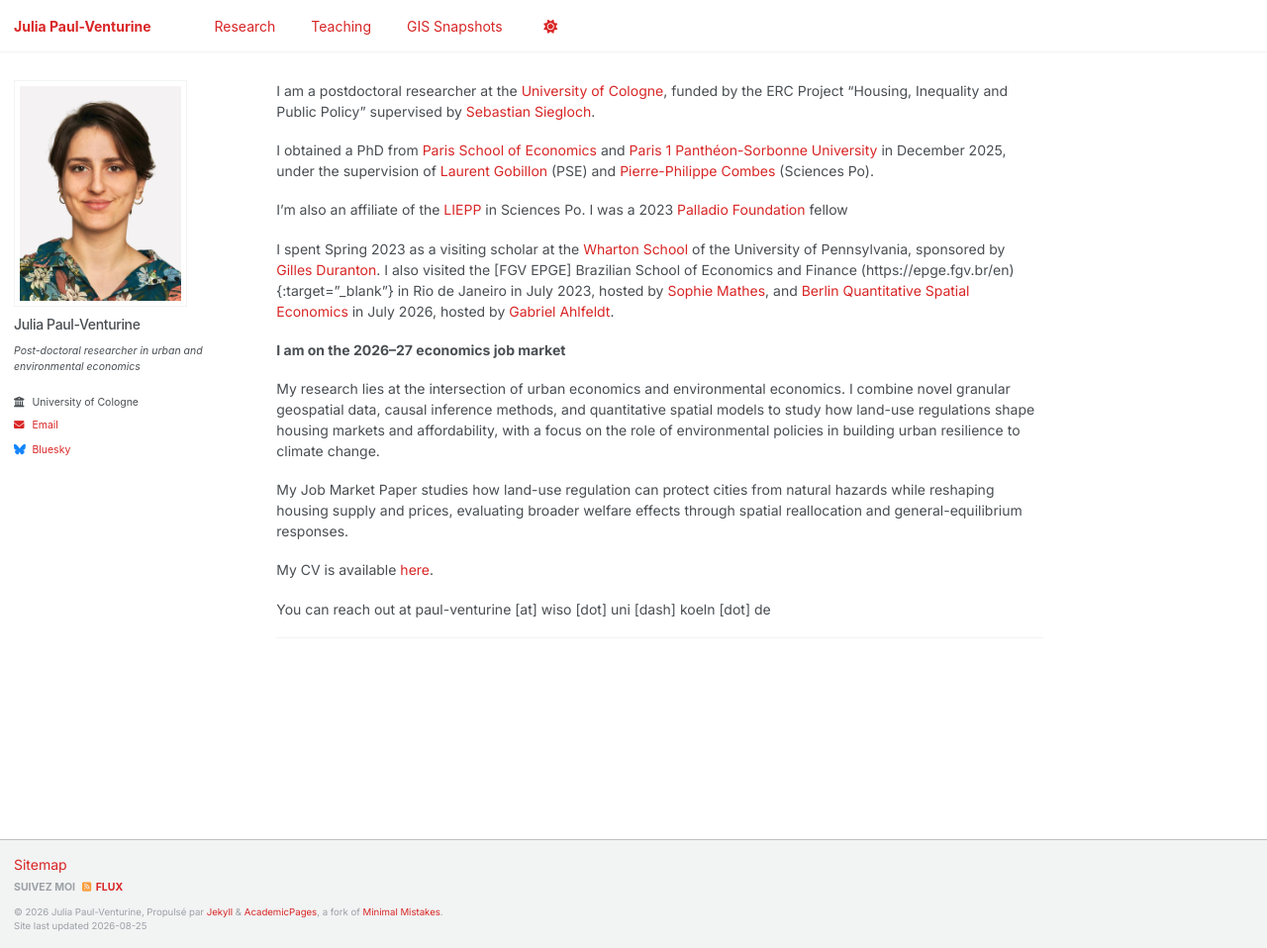
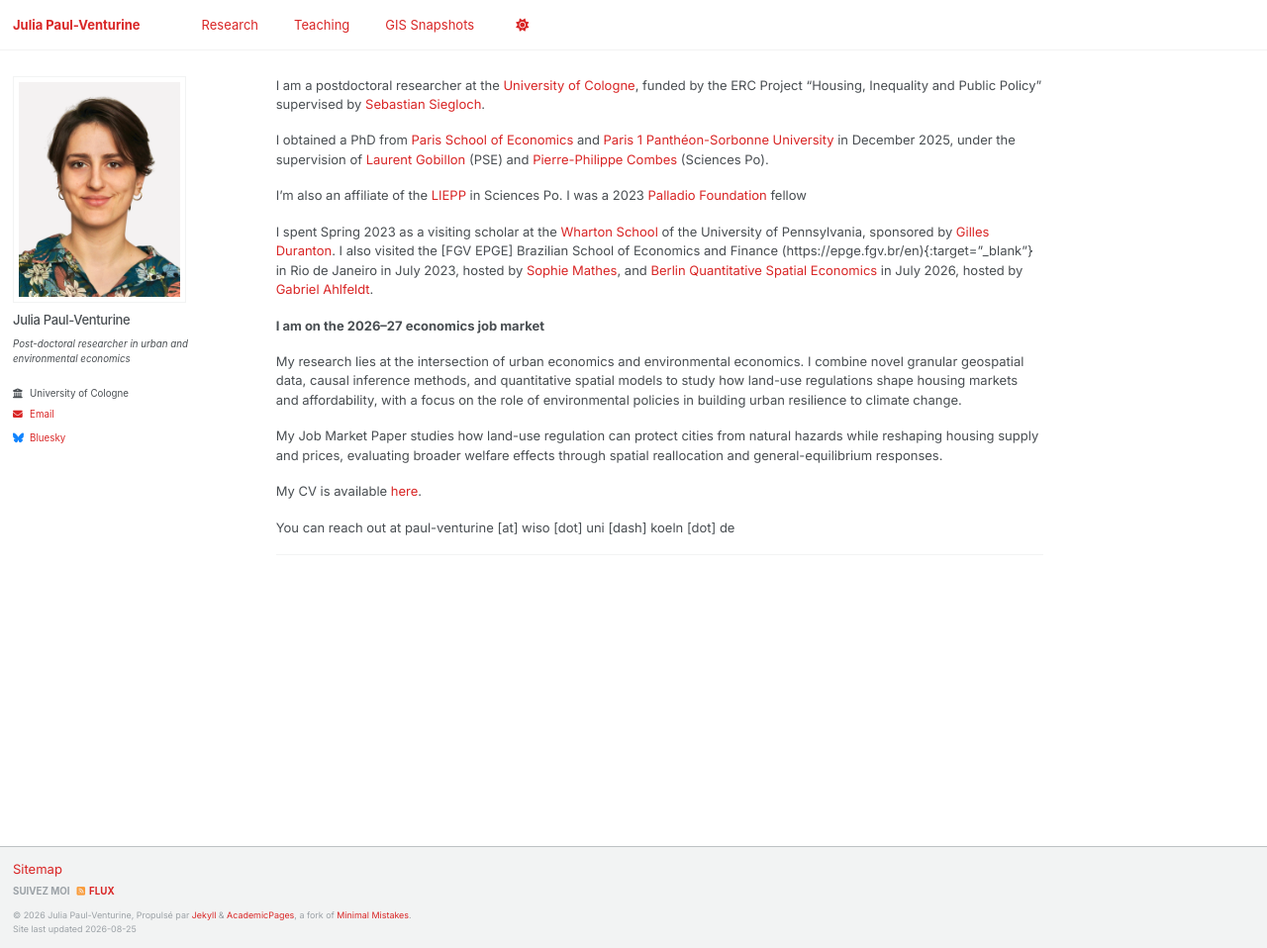
Before and after one commit to julia-paulventurine/julia-paulventurine.github.io, a Jekyll site: the page built from _pages/about.md, in a window 1280 px wide and 958 px high. Shown: the whole window at 99% size. Built offline with Jekyll 4.4.1, drawn with Linux system fonts in a browser that asks for light colours; a script that is not in the unit is left out.

Commit message:
Update custom.scss

```diff
--- a/assets/css/custom.scss
+++ b/assets/css/custom.scss
@@ -8,7 +8,7 @@
 @import url('https://fonts.googleapis.com/css2?family=Inter:wght@400;500;600;700&display=swap');
 
 body {
-  font-size: 14px;
+  font-size: 13px;
 }
 
 
@@ -19,7 +19,7 @@ h1, h2, h3, h4, h5, h6 {
 }
 
 .markdown-body {
-  font-size: 10px;
+  font-size: 11px;
 }
 
 .portfolio-list {
@@ -30,14 +30,13 @@ h1, h2, h3, h4, h5, h6 {
 
 .portfolio-item h3 {
   font-size: 1rem;
-  margin-bottom: 0.2rem;
 }
 
 .portfolio-item img {
   width: 100% !important;      /* fill parent up to max */
   max-width: 700px !important;  /* cap at 700px or less on larger screens */
   height: auto;
-  margin-bottom: 1rem;
+  margin-bottom: 0.4rem;
   border-radius: 4px;
 }
 
```
